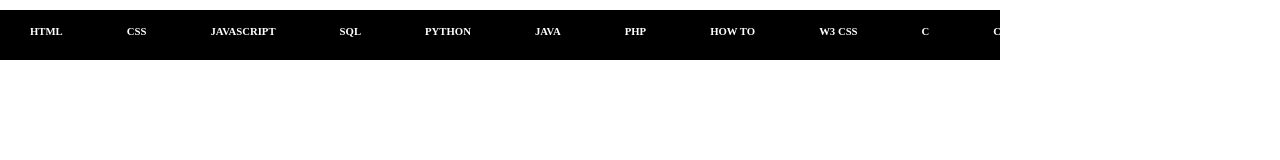
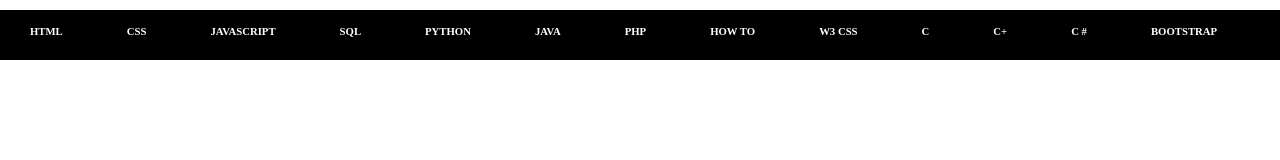
Before and after one commit to Barrevamsi/cssTask, a plain HTML site: page w3taskbar.html in a window 1280 px wide. Drawn offline with Linux system fonts and the light colour scheme.

Commit message:
modified

```diff
--- a/w3taskbar.html
+++ b/w3taskbar.html
@@ -18,7 +18,7 @@
             overflow-y:hidden;
             overflow-X: auto;
             white-space: nowrap;
-            width: 1000px;
+            /* width: 1000px; */
             overflow: scroll;
             scrollbar-width: none;
 
```
